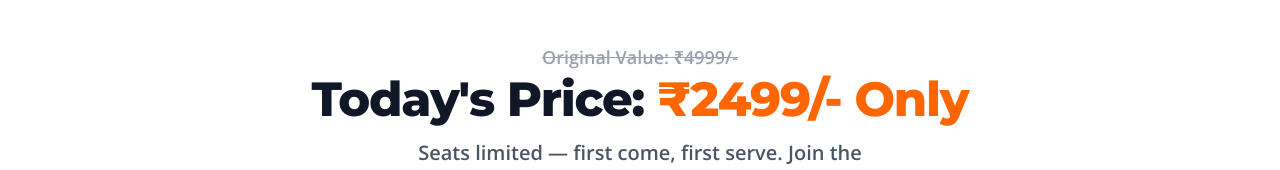
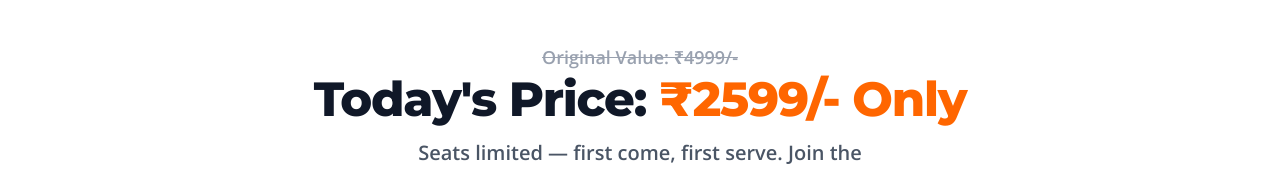
Before and after one commit to GomziServies/fwg-online-combo, a React (Vite) app: page / in a window 1280 px wide. Shown: the part 8084-8254 px from the top of the page. Built offline with nearby package versions, Linux system fonts and the light colour scheme.

Commit message:
fix(payment): update course price from ₹2499 to ₹2599

```diff
--- a/src/components/common/BookingModal.jsx
+++ b/src/components/common/BookingModal.jsx
@@ -105,7 +105,7 @@ const BookingModal = ({ isOpen, onClose }) => {
     try {
       const options = {
         key: apiConfig.RAZORPAY_MERCHANT_ID,
-        amount: 2499 * 100, // amount in paisa (₹2,499)
+        amount: 2599 * 100, // amount in paisa (₹2,599)
         currency: "INR",
         name: "FG Group",
         description: "Online Combo Course",
@@ -306,7 +306,7 @@ const BookingModal = ({ isOpen, onClose }) => {
                     </svg>
                     Processing...
                   </>
-                ) : "Pay ₹2,499"}
+                ) : "Pay ₹2,599"}
               </button>
             </div>
           </div>
--- a/src/sections/FinalCTASection.jsx
+++ b/src/sections/FinalCTASection.jsx
@@ -22,7 +22,7 @@ const FinalCTASection = () => {
           </p>
           <h2 className="text-3xl xs:text-4xl sm:text-5xl md:text-5xl font-black text-gray-900 mb-4 tracking-tight">
             Today&apos;s Price:{" "}
-            <span className="text-[#FF6600]">₹2499/- Only</span>
+            <span className="text-[#FF6600]">₹2599/- Only</span>
           </h2>
           <p className="text-sm sm:text-lg md:text-xl text-gray-600 font-bold max-w-xl mx-auto">
             Seats limited — first come, first serve. Join the transformation
```
